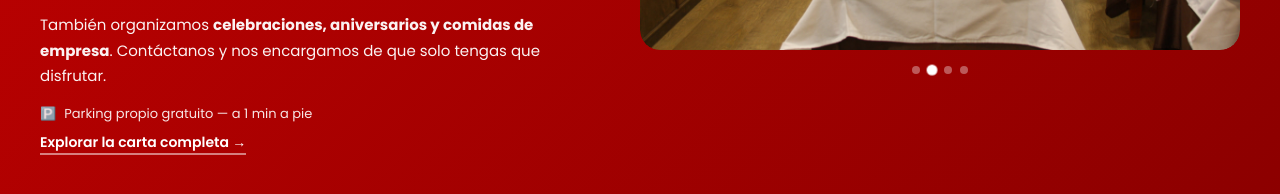
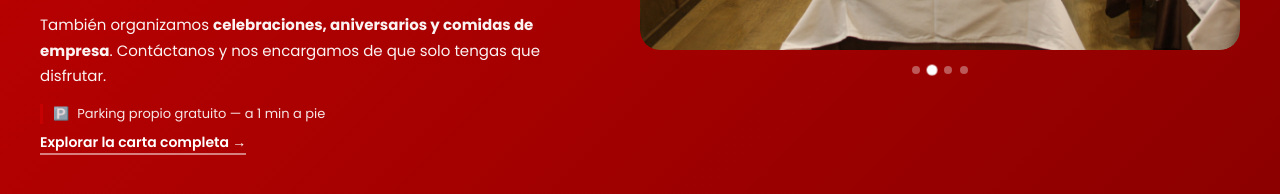
Before and after one commit to SrNar18/CalSilvino, a website: page index.html in a window 1280 px wide. Shown: the part 1310-1504 px from the top of the page. Drawn offline with Linux system fonts and the light colour scheme.

Commit message:
Mas cambios

```diff
--- a/style.css
+++ b/style.css
@@ -794,11 +794,13 @@ footer {
 /* Parking badge (about section) */
 .parking-badge {
     display: flex;
-    align-items: flex-start;
+    align-items: center;
     gap: 8px;
     font-size: 13px;
     color: rgba(255,255,255,0.9);
     margin-top: 12px;
+    border-left: 3px solid #c50101;
+    padding-left: 10px;
 }
 
 /* Parking link (contact section) */
```
